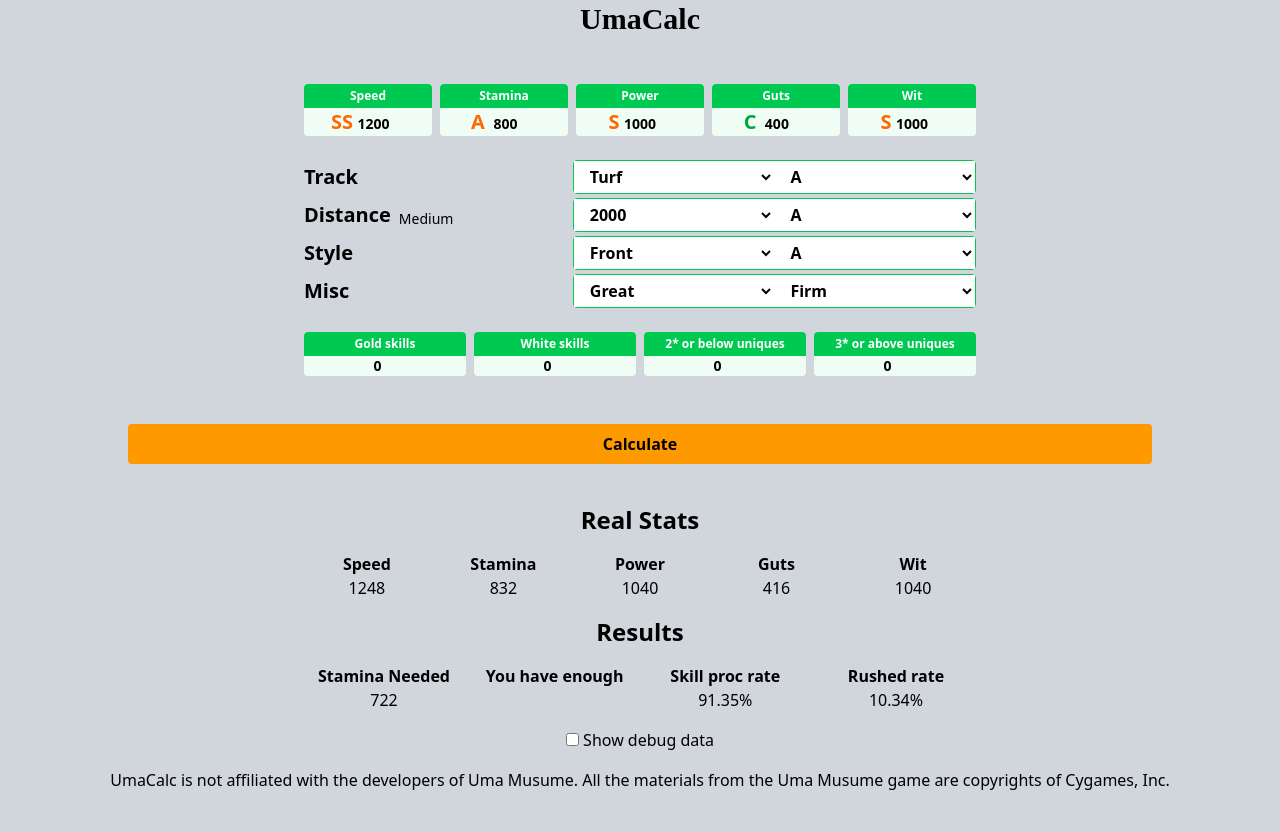
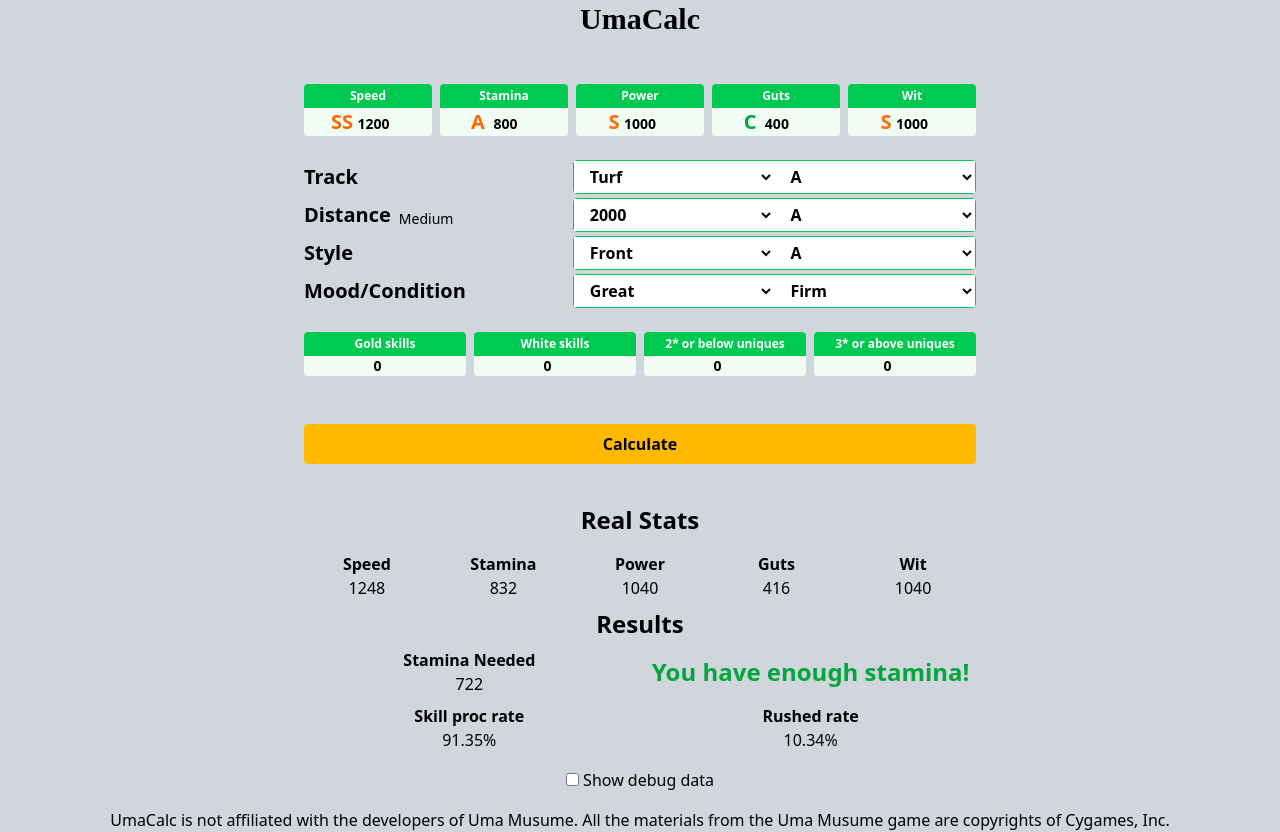
Before and after one commit to RyadaProductions/UmaCalc, a SvelteKit app: page / in a window 1280 px wide. Both pictures are taken after a click on the button "Calculate". Before the commit the page ends 800 px from the top, so only its background shows below. Built offline with nearby package versions, Linux system fonts and the light colour scheme.

Commit message:
More improvements

```diff
--- a/src/routes/+page.svelte
+++ b/src/routes/+page.svelte
@@ -42,15 +42,15 @@
         }
     }
 
-    function getTrackLength() {
+    function getTrackLength(): string {
         return distanceMap[parseInt(inputData.distance)];
     };
 
-    function onCalculateClicked() {
+    function onCalculateClicked(): void {
         result = calculate(inputData);
     }
 
-    function hasEnoughStamina() {
+    function hasEnoughStamina(): string {
         if (result.realStats.stamina + 1 < result.requiredStamina) {
             return 'Not enough stamina/guts';
         }
@@ -59,7 +59,19 @@
             return 'Borderline';
         }
 
-        return 'You have enough';
+        return 'You have enough stamina!';
+    }
+
+    function getResultColor(): string {
+        if (result.realStats.stamina + 1 < result.requiredStamina) {
+            return 'text-red-600';
+        }
+
+        if (result.realStats.stamina / result.requiredStamina < 1.1 && result.requiredStamina >= 0) {
+            return 'text-orange-400';
+        }
+
+        return 'text-green-600';
     }
 </script>
 
@@ -79,9 +91,9 @@
     </div>
     <div class="mx-auto w-full mb-6 md:w-5/6 lg:w-2/3">
         <LabeledDropdownCombo label="Track" option1={ surfaces } bind:value1={ inputData.surface } option2={ aptitudes } bind:value2={ inputData.surfaceAptitude } />
-        <LabeledDropdownCombo label="Distance" extraLabel={getTrackLength()} option1={ Object.keys(distanceMap) } bind:value1={ inputData.distance } option2={ aptitudes } bind:value2={ inputData.distanceAptitude } />
+        <LabeledDropdownCombo label="Distance" extraLabel={ getTrackLength() } option1={ Object.keys(distanceMap) } bind:value1={ inputData.distance } option2={ aptitudes } bind:value2={ inputData.distanceAptitude } />
         <LabeledDropdownCombo label="Style" option1={ strategies } bind:value1={ inputData.strategy } option2={ aptitudes } bind:value2={ inputData.strategyAptitude } />
-        <LabeledDropdownCombo label="Misc" option1={ moods } bind:value1={ inputData.mood } option2={ conditions } bind:value2={ inputData.condition } />
+        <LabeledDropdownCombo label="Mood/Condition" option1={ moods } bind:value1={ inputData.mood } option2={ conditions } bind:value2={ inputData.condition } />
     </div>
     <div class="mx-auto w-full grid grid-cols-4 gap-2 mb-6 md:w-5/6 lg:w-2/3">
         <LabeledInputField label="Gold skills" showGrade={false} bind:value={ inputData.skills.goldRecovery } />
@@ -91,15 +103,15 @@
     </div>
 </div>
 
-<div class="w-4/5 mx-auto mb-6">
-    <input type="button" value="Calculate" on:click={ onCalculateClicked } class="w-full bg-amber-500 font-semibold py-2 px-4 rounded" />
+<div class="w-full mx-auto mb-6 px-2 md:w-4/5">
+    <input type="button" value="Calculate" on:click={ onCalculateClicked } class="block mx-auto w-full bg-amber-400 font-semibold py-2 rounded md:w-5/6 lg:w-2/3 hover:cursor-pointer" />
 </div>
 
 {#if result}
 
 <div class="w-full mx-auto flex flex-col items-center md:w-5/6 lg:w-2/3">
     <h2 class="text-2xl font-semibold text-center my-4">Real Stats</h2>
-    <div class="w-4/5 flex flex-col">
+    <div class="w-full md:w-4/5 flex flex-col gap-2">
         <div class="grid grid-cols-5">
             <LabeledGridCell label="Speed" value={ result.realStats.speed } />
             <LabeledGridCell label="Stamina" value={ result.realStats.stamina } />
@@ -108,10 +120,12 @@
             <LabeledGridCell label="Wit" value={ result.realStats.wit } />
         </div>
 
-        <h2 class="text-2xl font-semibold text-center my-4">Results</h2>
-        <div class="grid grid-cols-4">
+        <h2 class="text-2xl font-semibold text-center">Results</h2>
+        <div class="grid grid-cols-2">
             <LabeledGridCell label="Stamina Needed" value={ result.requiredStamina } />
-            <p class="text-center font-bold">{hasEnoughStamina()}</p>
+            <p class="{ getResultColor() } text-center text-2xl font-bold self-center">{ hasEnoughStamina() }</p>
+        </div>
+        <div class="grid grid-cols-2">
             <LabeledGridCell label="Skill proc rate" value={ result.skillProcRate } decimals={2} valueSuffix="%" />
             <LabeledGridCell label="Rushed rate" value={ result.rushedRate } decimals={2} valueSuffix="%" />
         </div>
```
